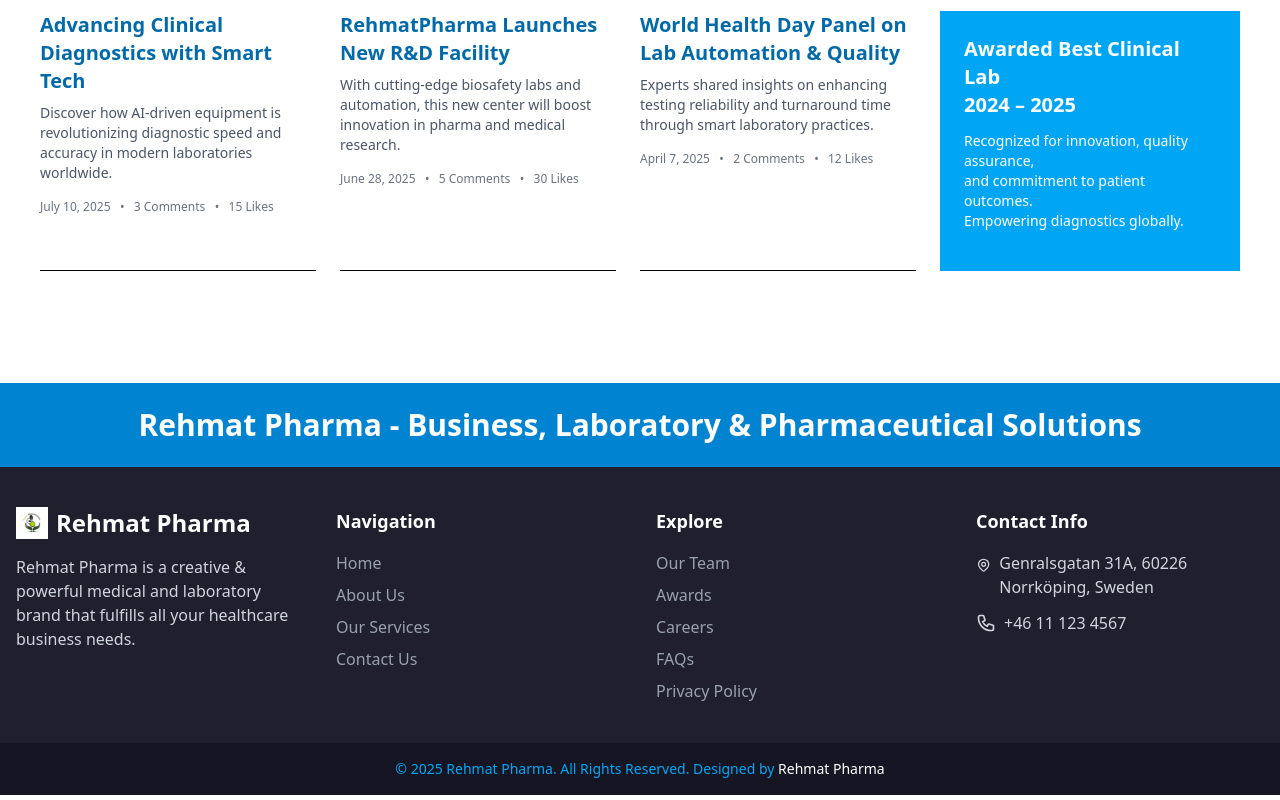
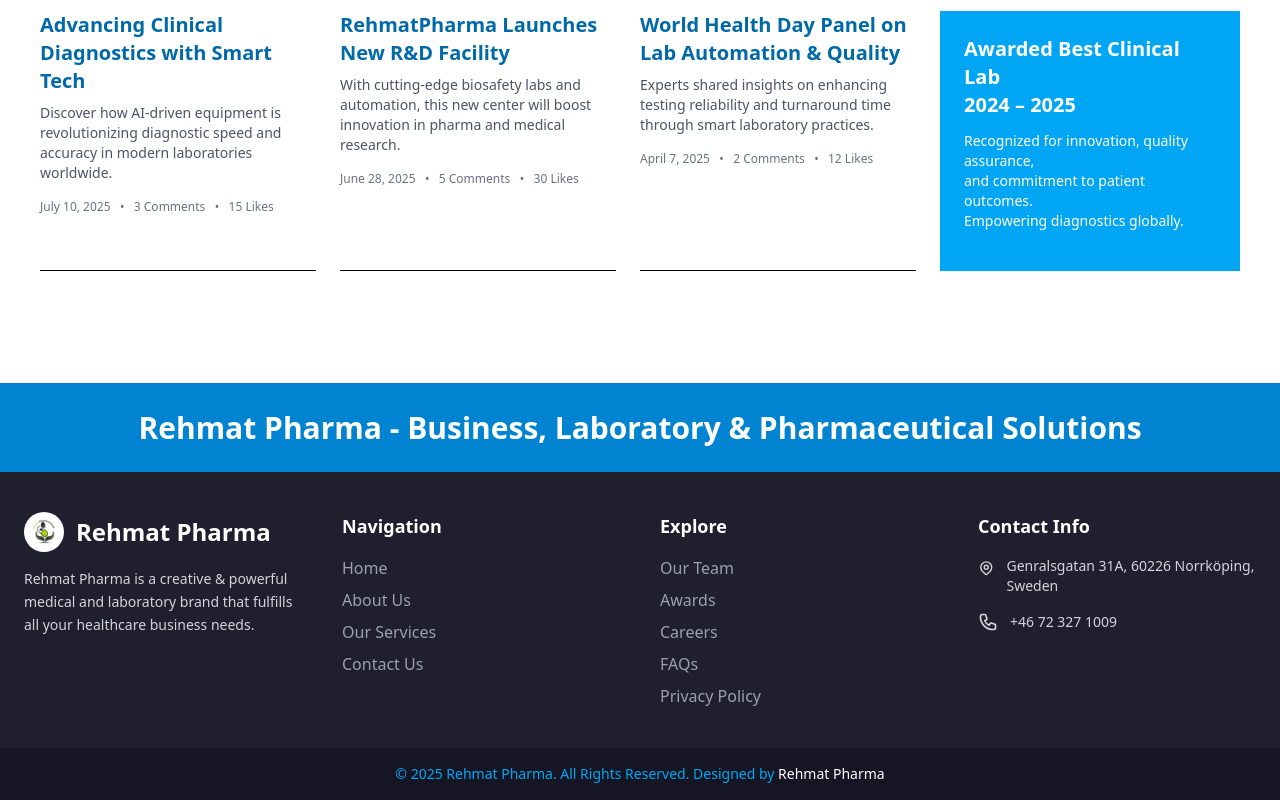
Before and after one commit to Shubham-juris/rehmatpharmaceutical, a React (Vite) app: page / in a window 1280 px wide. Shown: the part 2227-3027 px from the top of the page. Built offline with nearby package versions, Linux system fonts and the light colour scheme.

Commit message:
no change

```diff
--- a/src/components/common/Footer.jsx
+++ b/src/components/common/Footer.jsx
@@ -1,5 +1,5 @@
 import React from "react";
-import { Link } from "react-router-dom";
+import { NavLink } from "react-router-dom";
 import logo from "../../assets/logo/logo.jpg";
 import { HiOutlinePhone, HiOutlineLocationMarker } from "react-icons/hi";
 
@@ -7,33 +7,42 @@
   return (
     <footer className="bg-[#1f1f2e] text-white mt-12">
       {/* Top Banner */}
-      <div className="bg-sky-600 py-6 text-center">
-        <h2 className="text-2xl md:text-3xl font-semibold">
+      <div className="bg-sky-600 py-6 text-center px-4">
+        <h2 className="text-2xl md:text-3xl font-semibold leading-snug">
           Rehmat Pharma - Business, Laboratory & Pharmaceutical Solutions
         </h2>
       </div>
 
       {/* Footer Content */}
-      <div className="max-w-7xl mx-auto px-4 py-10 grid gap-8 md:grid-cols-2 lg:grid-cols-4">
+      <div className="max-w-7xl mx-auto px-6 py-10 grid gap-10 md:grid-cols-2 lg:grid-cols-4">
         {/* Brand Info */}
         <div>
-          <div className="flex items-center space-x-2 mb-4">
-            <img src={logo} alt="Rehmat Pharma Logo" className="w-8 h-8" />
+          <div className="flex items-center space-x-3 mb-4">
+            <img src={logo} alt="Rehmat Pharma Logo" className="w-10 h-10 rounded-full" />
             <span className="text-2xl font-bold">Rehmat Pharma</span>
           </div>
-          <p className="text-gray-300">
-            Rehmat Pharma is a creative & powerful medical and laboratory brand that fulfills all your healthcare business needs.
+          <p className="text-gray-300 text-sm leading-relaxed">
+            Rehmat Pharma is a creative & powerful medical and laboratory brand
+            that fulfills all your healthcare business needs.
           </p>
         </div>
 
-        {/* Navbar Links */}
+        {/* Navigation Links */}
         <div>
           <h4 className="text-lg font-semibold mb-4">Navigation</h4>
           <ul className="space-y-2 text-gray-400">
-            <li><Link to="/">Home</Link></li>
-            <li><Link to="/aboutUs">About Us</Link></li>
-            <li><Link to="/service">Our Services</Link></li>
-            <li><Link to="/contact">Contact Us</Link></li>
+            <li>
+              <NavLink to="/" className="hover:text-sky-400">Home</NavLink>
+            </li>
+            <li>
+              <NavLink to="/aboutUs" className="hover:text-sky-400">About Us</NavLink>
+            </li>
+            <li>
+              <NavLink to="/service" className="hover:text-sky-400">Our Services</NavLink>
+            </li>
+            <li>
+              <NavLink to="/contact" className="hover:text-sky-400">Contact Us</NavLink>
+            </li>
           </ul>
         </div>
 
@@ -41,36 +50,36 @@
         <div>
           <h4 className="text-lg font-semibold mb-4">Explore</h4>
           <ul className="space-y-2 text-gray-400">
-            <li><Link to="/">Our Team</Link></li>
-            <li><Link to="/">Awards</Link></li>
-            <li><Link to="/">Careers</Link></li>
-            <li><Link to="/">FAQs</Link></li>
-            <li><Link to="/">Privacy Policy</Link></li>
+            <li><NavLink to="/" className="hover:text-sky-400">Our Team</NavLink></li>
+            <li><NavLink to="/" className="hover:text-sky-400">Awards</NavLink></li>
+            <li><NavLink to="/" className="hover:text-sky-400">Careers</NavLink></li>
+            <li><NavLink to="/" className="hover:text-sky-400">FAQs</NavLink></li>
+            <li><NavLink to="/" className="hover:text-sky-400">Privacy Policy</NavLink></li>
           </ul>
         </div>
 
         {/* Contact Info */}
         <div>
           <h4 className="text-lg font-semibold mb-4">Contact Info</h4>
-          <div className="space-y-3 text-gray-300">
+          <div className="space-y-4 text-gray-300 text-sm">
             {/* Address */}
             <a
               href="https://www.google.com/maps/search/?api=1&query=Genralsgatan+31A+60226+Norrköping+Sweden"
               target="_blank"
               rel="noopener noreferrer"
-              className="flex items-start gap-2 hover:text-sky-400"
+              className="flex items-start gap-3 hover:text-sky-400"
             >
-              <HiOutlineLocationMarker size={20} className="mt-1" />
+              <HiOutlineLocationMarker size={20} className="mt-0.5" />
               <span>Genralsgatan 31A, 60226 Norrköping, Sweden</span>
             </a>
 
             {/* Phone */}
             <a
-              href="tel:+46111234567"
-              className="flex items-center gap-2 hover:text-sky-400"
+              href="tel:+46723271009"
+              className="flex items-center gap-3 hover:text-sky-400"
             >
               <HiOutlinePhone size={20} />
-              <span>+46 11 123 4567</span>
+              <span>+46 72 327 1009</span>
             </a>
           </div>
         </div>
@@ -78,7 +87,7 @@
 
       {/* Bottom Bar */}
       <div className="bg-[#151524] text-center py-4 text-sky-500 text-sm">
-        © 2025 Rehmat Pharma. All Rights Reserved. Designed by{" "}
+        © {new Date().getFullYear()} Rehmat Pharma. All Rights Reserved. Designed by{" "}
         <span className="text-white font-medium">Rehmat Pharma</span>
       </div>
     </footer>
--- a/src/components/contactComponent/ContactHeroSection.jsx
+++ b/src/components/contactComponent/ContactHeroSection.jsx
@@ -37,8 +37,8 @@
           <span className="text-orange-500 text-2xl mr-3">📞</span>
           <div>
             <p className="font-semibold">Phone:</p>
-            <a href="tel:+46111234567" className="text-black hover:underline">
-              +46 11 123 4567
+            <a href="tel:46723271009" className="text-black hover:underline">
+             +46 72 327 1009
             </a>
           </div>
         </div>
```
